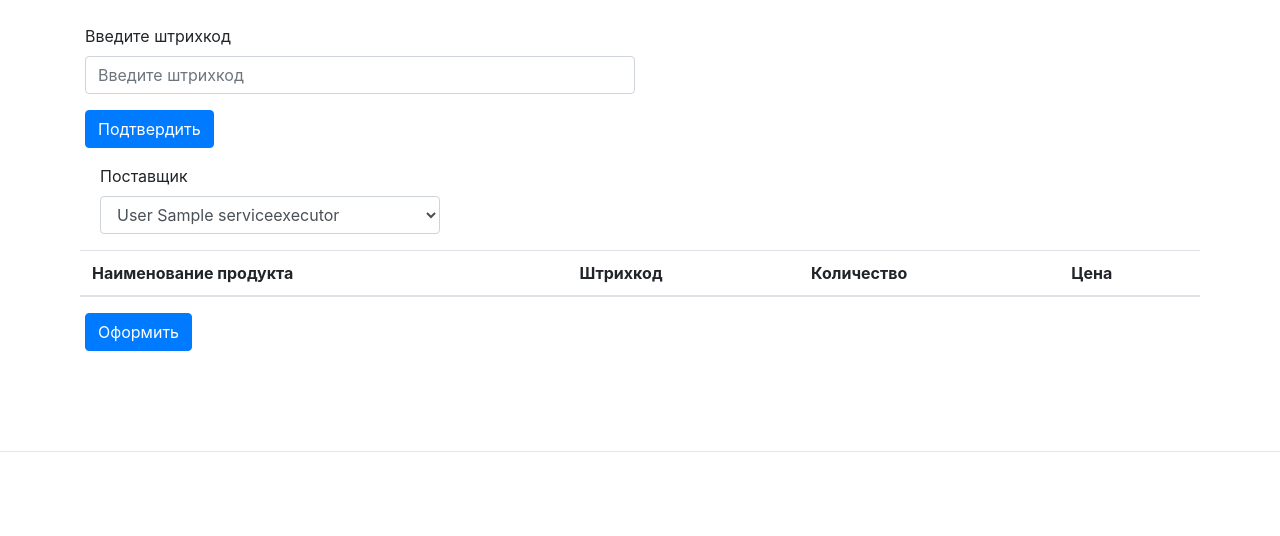
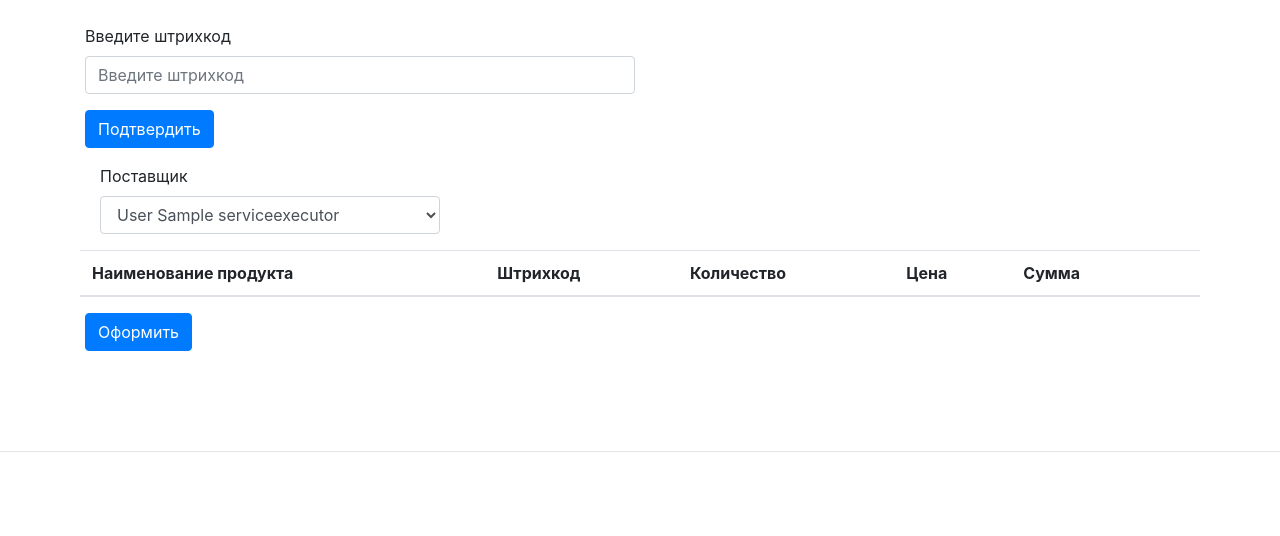
Before and after one commit to dshwets/ESDP-project, a Django app: page /product_incom/create/ in a window 1280 px wide. Shown: the part 56-592 px from the top of the page. Run offline with Django 3.2, Linux system fonts and the light colour scheme; tables that the repository leaves empty hold one stand-in row (values such as "Sample post"); lists and menus that the app fills with data are empty; some libraries are stand-ins or nearby versions.

Commit message:
#151 добаил новые поля в таблицу

```diff
--- a/source/productincomes/templates/product_incom_create.html
+++ b/source/productincomes/templates/product_incom_create.html
@@ -32,10 +32,13 @@
             <table class="table table-striped" id="main-product-form">
                 <thead>
                 <tr>
+                    <th  hidden scope="col">{% trans '#' %}</th>
                     <th scope="col">{% trans 'Наименование продукта' %}</th>
                     <th scope="col">{% trans 'Штрихкод' %}</th>
                     <th scope="col">{% trans 'Количество' %}</th>
                     <th scope="col">{% trans 'Цена' %}</th>
+                    <th scope="col">{% trans 'Сумма' %}</th>
+                    <th scope="col">{% trans '' %}</th>
                 </tr>
                 </thead>
                 <tbody id="form-product">
```
